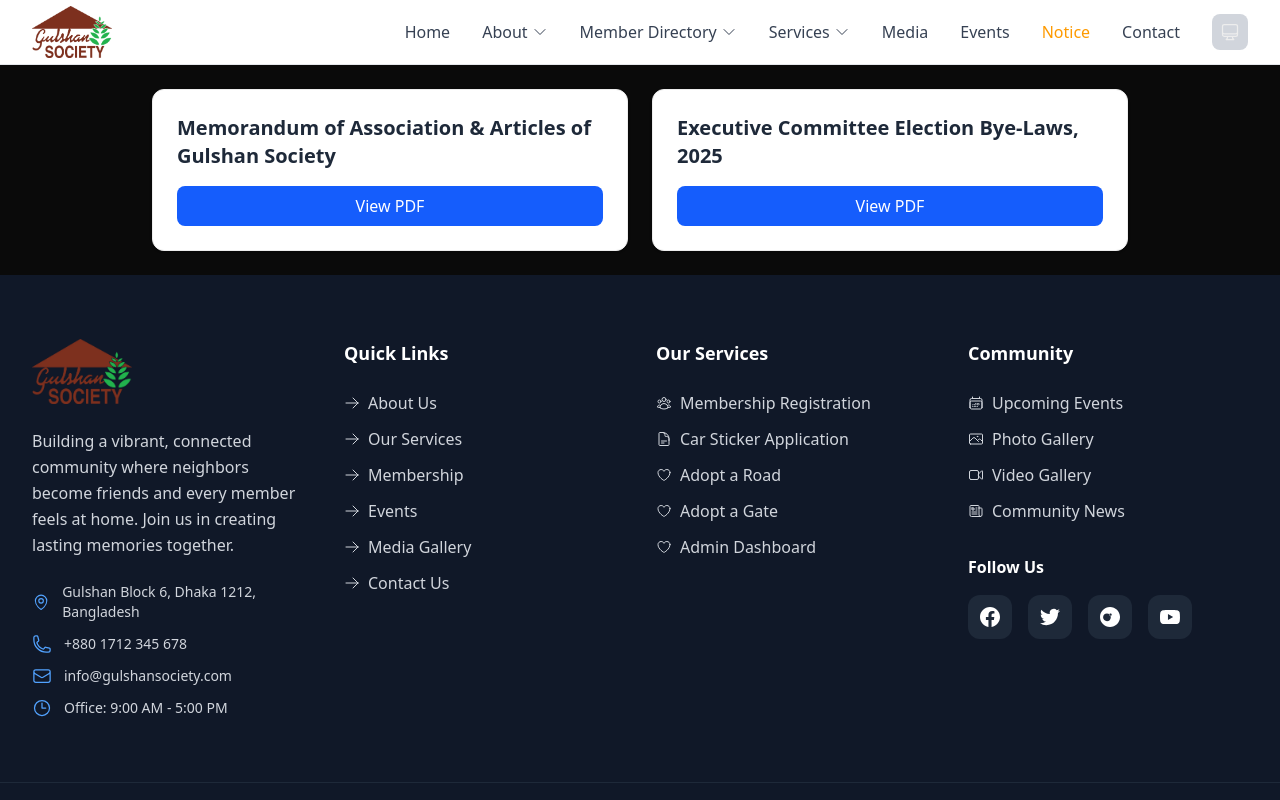
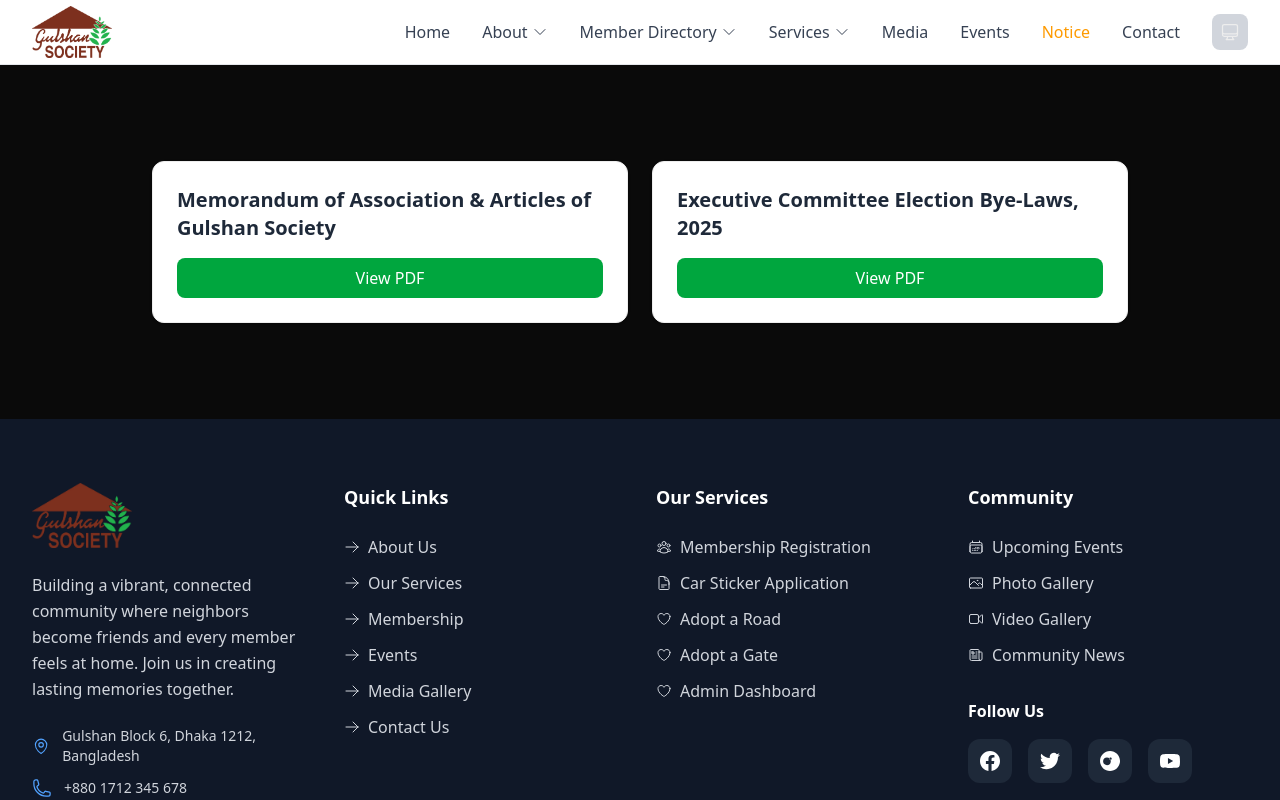
Before and after one commit to Rajaul2810/gulshan_socity, a Next.js app: page /about/history in a window 1280 px wide. Shown: the top 800 px of the page. Built offline with nearby package versions, Linux system fonts and the light colour scheme.

Commit message:
Update page.tsx

```diff
--- a/src/app/about/history/page.tsx
+++ b/src/app/about/history/page.tsx
@@ -12,13 +12,13 @@ export default function TwoPdfViewer() {
   ];
 
   return (
-    <div className="max-w-5xl mx-auto p-6 grid md:grid-cols-2 gap-6">
+    <div className="max-w-5xl mx-auto p-6 grid md:grid-cols-2 gap-6 sm:py-24">
       {pdfs.map((pdf, index) => (
         <div
           key={index}
-          className="bg-white border rounded-xl shadow-sm p-6 flex flex-col justify-between"
+          className="bg-white dark:bg-gray-800 border rounded-xl shadow-sm p-6 flex flex-col justify-between"
         >
-          <h2 className="text-xl font-semibold text-gray-800 mb-4">
+          <h2 className="text-xl font-semibold text-gray-800 dark:text-white mb-4">
             {pdf.title}
           </h2>
 
@@ -26,7 +26,7 @@ export default function TwoPdfViewer() {
             href={pdf.url}
             target="_blank"
             rel="noopener noreferrer"
-            className="inline-block text-center bg-blue-600 text-white px-4 py-2 rounded-lg hover:bg-blue-700 transition"
+            className="inline-block text-center bg-green-600 text-white px-4 py-2 rounded-lg hover:bg-blue-700 transition"
           >
             View PDF
           </a>
```
